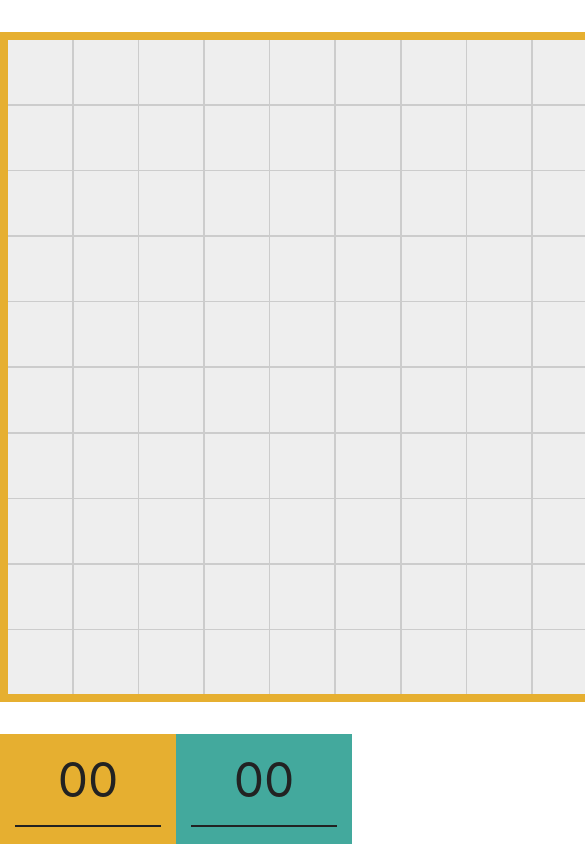
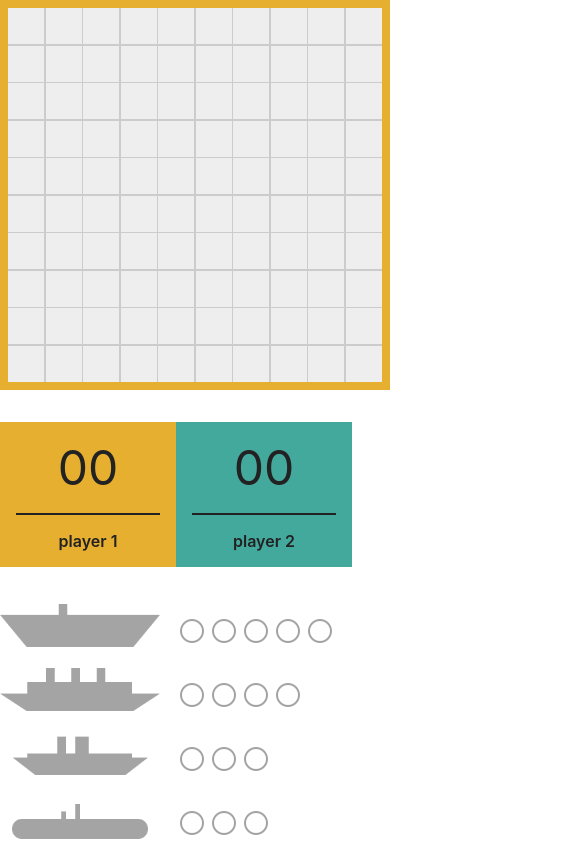
Before and after one commit to ydhkrn/battleship, a React (Vite) app: page / in a window 390 px wide. Shown: the top 844 px of the page, 585 px wide, since content can reach past the window. Built offline with nearby package versions, Linux system fonts and the light colour scheme.

Commit message:
Responsive gameBoard

```diff
--- a/src/App.module.less
+++ b/src/App.module.less
@@ -1,42 +1,15 @@
 @import "./app/theme";
 
 .app {
+  max-width: 100%;
   text-align: center;
+  overflow-x: hidden;
   margin-top: @app-margin-top;
+
+  @media @mobile {
+    margin: 0;
+  }
+  @media @tablet {
+    margin: @app-margin;
+  }
 }
-
-// .App-logo {
-//   height: 40vmin;
-//   pointer-events: none;
-// }
-
-// @media (prefers-reduced-motion: no-preference) {
-//   .App-logo {
-//     animation: App-logo-float infinite 3s ease-in-out;
-//   }
-// }
-
-// .App-header {
-//   min-height: 100vh;
-//   display: flex;
-//   flex-direction: column;
-//   align-items: center;
-//   justify-content: center;
-//   font-size: calc(10px + 2vmin);
-// }
-
-// .App-link {
-//   color: rgb(112, 76, 182);
-// }
-
-// @keyframes App-logo-float {
-//   0% {
-//     transform: translateY(0);
-//   }
-//   50% {
-//     transform: translateY(10px);
-//   }
-//   100% {
-//     transform: translateY(0px);
-//   }
-// }
--- a/src/app/mixins.less
+++ b/src/app/mixins.less
@@ -1,5 +1,19 @@
+@import "./theme";
+
 .imgContain {
   width: 100%;
   height: 100%;
   object-fit: contain;
 }
+
+.gameBoardCellSize(@margin) {
+  @total-border: (2 * @gameboard-border);
+  @total-cell-gap: (@cell-count - 1) * @gameboard-cell-gap;
+  @total-padding: 2 * @margin;
+  @cell-size: calc(
+    (100vw - @total-border - @total-cell-gap - @total-padding) / @cell-count
+  );
+
+  width: @cell-size;
+  height: @cell-size;
+}
--- a/src/app/theme.less
+++ b/src/app/theme.less
@@ -1,3 +1,8 @@
+/**
+ * Config
+ */
+@cell-count: 10;
+
 /**
  * Colors
  */
@@ -10,10 +15,10 @@
  * Spacing
  */
 @app-margin-top: 2rem;
+@app-margin: 1rem;
 @ship-img-size: 10rem;
 @game-sections-gap: 2rem;
 @game-section-padding: 1rem;
-@gameboard-cell-size: 4rem;
 @gameboard-cell-gap: 0.1rem;
 @gameboard-border: 0.5rem;
 
@@ -29,3 +34,4 @@
  */
 @desktop: ~"only screen and (min-width: 1024px)";
 @tablet: ~"only screen and (min-width: 768px) and (max-width: 1023px)";
+@mobile: ~"only screen and (min-width: 300px) and (max-width: 767px)";
--- a/src/components/game/Game.module.less
+++ b/src/components/game/Game.module.less
@@ -15,6 +15,7 @@
 
 .gameBoard {
   order: 1;
+
   @media @desktop {
     order: 2;
   }
@@ -22,6 +23,7 @@
 
 .scoreBoard {
   order: 2;
+
   @media @desktop {
     order: 1;
   }
--- a/src/components/gameBoard/GameBoard.module.less
+++ b/src/components/gameBoard/GameBoard.module.less
@@ -6,6 +6,11 @@
   column-gap: @gameboard-cell-gap;
   row-gap: @gameboard-cell-gap;
   border: @gameboard-border solid;
+
+  @media @mobile {
+    width: 100%;
+    border: @gameboard-border solid;
+  }
 }
 
 .player1 {
--- a/src/components/gameBoard/GameBoard.tsx
+++ b/src/components/gameBoard/GameBoard.tsx
@@ -36,6 +36,7 @@ function GameBoard(props: GameBoardProps) {
       )}
       style={{
         gridTemplateColumns: `repeat(${props.cols}, 1fr)`,
+        gridTemplateRows: `repeat(${props.rows}, 1fr)`,
       }}
     >
       {generateCells(props.boardData, props.onCellAttack)}
--- a/src/components/gameBoard/cell/Cell.module.less
+++ b/src/components/gameBoard/cell/Cell.module.less
@@ -2,9 +2,16 @@
 @import "../../../app/mixins";
 
 .cell {
-  width: @gameboard-cell-size;
-  height: @gameboard-cell-size;
   background-color: #eee;
+  .gameBoardCellSize(0rem);
+
+  @media @tablet {
+    .gameBoardCellSize(@app-margin);
+  }
+  @media @desktop {
+    width: 4rem;
+    height: 4rem;
+  }
 
   > img {
     .imgContain();
--- a/src/index.css
+++ b/src/index.css
@@ -21,3 +21,7 @@ picture,
 video {
   max-width: 100%;
 }
+
+* {
+  box-sizing: border-box;
+}
```
